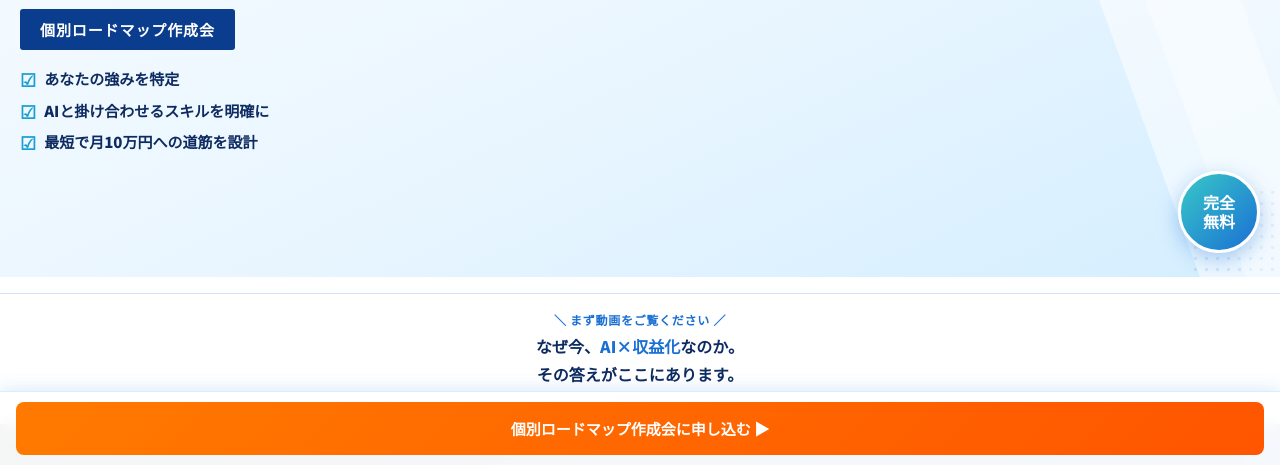
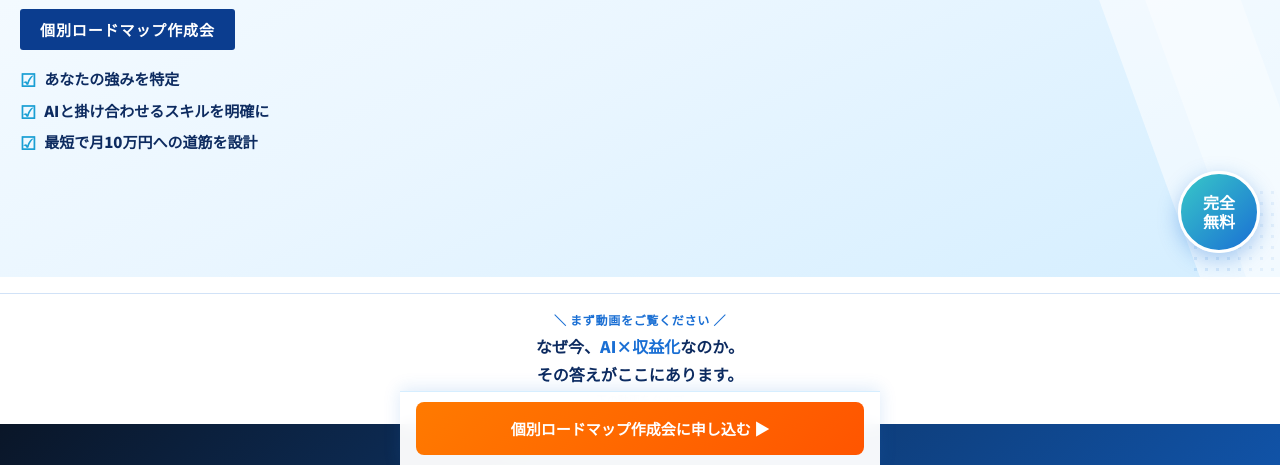
Before and after one commit to kokorozashi-ai/vision-lp20260501, a plain HTML site: page index.html in a window 1280 px wide. Shown: the part 335-800 px from the top of the page. Drawn offline with Linux system fonts and the light colour scheme.

Commit message:
Update index.html

```diff
--- a/index.html
+++ b/index.html
@@ -27,22 +27,40 @@
 
   body {
     font-family: 'Noto Sans JP', sans-serif;
-    background: #F8FBFF;
+    background: #E8F0FA;
     color: var(--text-dark);
     overflow-x: hidden;
     line-height: 1.7;
+    margin: 0;
+    padding: 0;
+  }
+
+  /* PC表示：中央寄せ・最大幅制限 */
+  .page-wrapper {
+    max-width: 480px;
+    margin: 0 auto;
+    background: #F8FBFF;
+    position: relative;
+    box-shadow: 0 0 60px rgba(0,0,0,0.1);
+    min-height: 100vh;
+    overflow-x: hidden;
   }
 
   /* ===== STICKY CTA BAR ===== */
   .sticky-bar {
     position: fixed;
-    bottom: 0; left: 0; right: 0;
+    bottom: 0;
+    left: 50%;
+    transform: translateX(-50%);
+    width: 100%;
+    max-width: 480px;
     background: rgba(255,255,255,0.96);
     backdrop-filter: blur(8px);
     padding: 10px 16px;
     z-index: 999;
     box-shadow: 0 -2px 16px rgba(26,111,212,0.15);
     border-top: 1.5px solid var(--blue-pale);
+    box-sizing: border-box;
   }
   .sticky-bar a {
     display: block;
@@ -2117,5 +2135,6 @@
   updateTimer();
   setInterval(updateTimer, 1000);
 </script>
+</div><!-- /.page-wrapper -->
 </body>
 </html>
```
